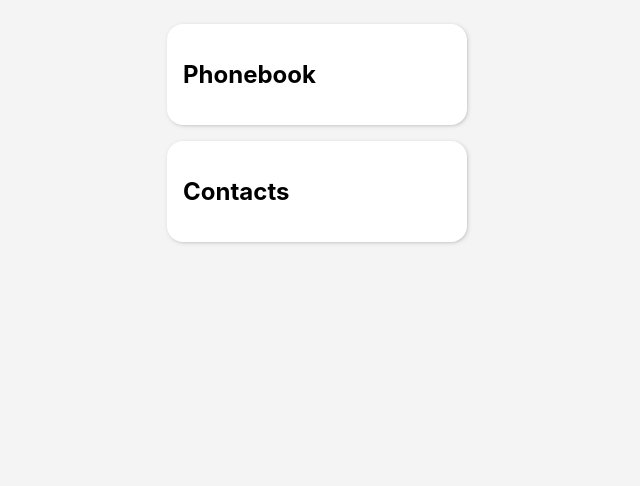
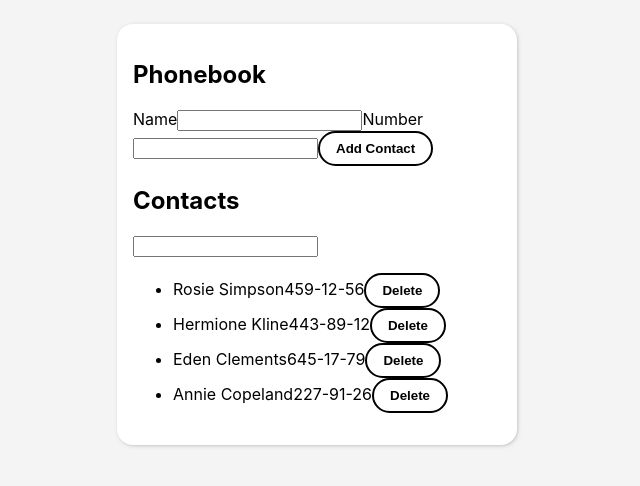
Before and after one commit to yarqui/02-ph, a React (Create React App) app: page / in a window 1280 px wide. Shown: the top 486 px of the page, without its empty margins (323-963 px from the left). Built offline with nearby package versions, Linux system fonts and the light colour scheme.

Commit message:
add form components and styles: - edit input type number styles - add Button and styles - edit Container styles - add Heading - edit Section - add titles.js - refactor App - add ContactFrom - add ContactList - add ContactListItem - add Filter

```diff
--- /dev/null
+++ b/src/common/components/Button/Button.jsx
@@ -0,0 +1,23 @@
+import PropTypes from 'prop-types';
+import { PureComponent } from 'react';
+import { ButtonStyled } from './Button.styled';
+
+class Button extends PureComponent {
+  static propTypes = {
+    type: PropTypes.string.isRequired,
+    label: PropTypes.string.isRequired,
+    onClick: PropTypes.func,
+  };
+
+  render() {
+    const { type, label, onClick } = this.props;
+
+    return (
+      <ButtonStyled type={type} onClick={onClick}>
+        {label}
+      </ButtonStyled>
+    );
+  }
+}
+
+export default Button;
--- a/src/components/Button/Button.styled.js
+++ b/src/common/components/Button/Button.styled.js
@@ -1,6 +1,6 @@
 import styled from 'styled-components';
 
-export const Button = styled('button')`
+export const ButtonStyled = styled('button')`
   padding-block: 8px;
   padding-inline: 16px;
 
--- a/src/common/components/Container/Container.styled.js
+++ b/src/common/components/Container/Container.styled.js
@@ -6,7 +6,7 @@ export const Container = styled('div')`
   justify-content: center;
   gap: 16px;
 
-  max-width: 300px;
+  width: 400px;
   padding-inline: 24px;
   margin-inline: auto;
   margin-block: 24px;
--- /dev/null
+++ b/src/common/components/Heading/Heading.jsx
@@ -0,0 +1,18 @@
+import { PureComponent } from 'react';
+import PropTypes from 'prop-types';
+
+class Heading extends PureComponent {
+  static propTypes = {
+    level: PropTypes.number.isRequired,
+    title: PropTypes.string.isRequired,
+  };
+
+  render() {
+    const { level, title } = this.props;
+    const HeadingLevel = `h${level}`;
+
+    return <HeadingLevel>{title}</HeadingLevel>;
+  }
+}
+
+export default Heading;
--- a/src/common/components/Section/Section.jsx
+++ b/src/common/components/Section/Section.jsx
@@ -1,22 +1,18 @@
 import { PureComponent } from 'react';
 import PropTypes from 'prop-types';
 
+import Heading from '../Heading/Heading';
 import { SectionStyled } from './Section.styled';
 
 class Section extends PureComponent {
-  static propTypes = {
-    title: PropTypes.string.isRequired,
-  };
+  // static propTypes = {
+  //   title: PropTypes.string.isRequired,
+  // };
 
   render() {
-    const { title, children } = this.props;
+    const { children } = this.props;
 
-    return (
-      <SectionStyled>
-        <h2>{title}</h2>
-        {children}
-      </SectionStyled>
-    );
+    return <SectionStyled>{children}</SectionStyled>;
   }
 }
 
--- /dev/null
+++ b/src/common/helpers/titles.js
@@ -0,0 +1,4 @@
+export const Titles = Object.freeze({
+  PHONEBOOK: 'Phonebook',
+  CONTACTS: 'Contacts',
+});
--- a/src/components/App.jsx
+++ b/src/components/App.jsx
@@ -1,28 +1,96 @@
 import { PureComponent } from 'react';
+import { nanoid } from 'nanoid';
 
+import { Titles } from 'common/helpers/titles';
 import Section from '../common/components/Section/Section';
+import Heading from 'common/components/Heading/Heading';
+import ContactForm from './ContactForm/ContactForm';
+import ContactList from './ContactList/ContactList';
 import { Container } from '../common/components/Container/Container.styled';
+import Filter from './Filter/Filter';
 
-const Titles = {
-  PHONEBOOK: 'Phonebook',
-  CONTACTS: 'Contacts',
+const INITIAL_STATE = {
+  contacts: [
+    { id: 'id-1', name: 'Rosie Simpson', number: '459-12-56' },
+    { id: 'id-2', name: 'Hermione Kline', number: '443-89-12' },
+    { id: 'id-3', name: 'Eden Clements', number: '645-17-79' },
+    { id: 'id-4', name: 'Annie Copeland', number: '227-91-26' },
+  ],
+  filter: '',
 };
 
 class App extends PureComponent {
-  state = {
-    contacts: [],
-    name: '',
+  state = INITIAL_STATE;
+
+  contactNameExists = name => {
+    const { contacts } = this.state;
+
+    return contacts.some(contact => contact.name === name);
+  };
+
+  filterContacts = filterQuery => {
+    this.setState({ filter: filterQuery });
+  };
+
+  showFilteredContacts = () => {
+    const { contacts, filter } = this.state;
+
+    return contacts?.filter(({ name }) =>
+      name.toLowerCase().includes(filter.toLowerCase())
+    );
+  };
+
+  addContact = contact => {
+    const { name } = contact;
+
+    if (this.contactNameExists(name)) {
+      alert(`${name} already exists in the phonebook.`);
+      return;
+    }
+
+    const newContact = { ...contact, id: nanoid(6) };
+    this.setState(prevState => ({
+      contacts: [...prevState.contacts, newContact],
+    }));
+  };
+
+  deleteContact = id => {
+    const { contacts } = this.state;
+
+    const updatedContacts = contacts?.filter(contact => contact.id !== id);
+
+    this.setState({
+      contacts: updatedContacts,
+    });
   };
 
   render() {
+    const filteredContacts = this.showFilteredContacts();
+
     return (
       <Container>
-        <Section title={Titles.PHONEBOOK}></Section>
+        <Section>
+          <Heading level={1} title={Titles.PHONEBOOK} />
+          <ContactForm addContact={this.addContact} />
 
-        <Section title={Titles.CONTACTS}></Section>
+          <Heading level={2} title={Titles.CONTACTS} />
+          <Filter filterContacts={this.filterContacts} />
+
+          <ContactList
+            contacts={filteredContacts}
+            deleteContact={this.deleteContact}
+          />
+        </Section>
       </Container>
     );
   }
 }
 
 export default App;
+
+// App - state: contacts, filter // handleAddContact / handleFilter / handleDeleteContact
+// ContactForm - state: name, tel // onSubmit={handleSubmitContact}
+// ContactList - props: filteredContacts // onDelete
+// Filter - // onChange of input - handleFilter
+//
+//
--- /dev/null
+++ b/src/components/ContactForm/ContactForm.jsx
@@ -0,0 +1,72 @@
+import { PureComponent } from 'react';
+import PropTypes from 'prop-types';
+
+import Button from 'common/components/Button/Button';
+
+const INITIAL_STATE = {
+  name: '',
+  number: '',
+};
+
+class ContactForm extends PureComponent {
+  static propTypes = {
+    addContact: PropTypes.func.isRequired,
+  };
+
+  state = INITIAL_STATE;
+
+  resetForm = () => {
+    this.setState(INITIAL_STATE);
+  };
+
+  handleInputChange = e => {
+    const { name, value } = e.currentTarget;
+    this.setState({ [name]: value });
+  };
+
+  handleSubmit = e => {
+    e.preventDefault();
+
+    const { name, number } = this.state;
+
+    const trimmedCredentials = { name: name.trim(), number: number.trim() };
+
+    this.props.addContact(trimmedCredentials);
+    this.resetForm();
+  };
+
+  render() {
+    const { name, number } = this.state;
+
+    return (
+      <form onSubmit={this.handleSubmit}>
+        <label htmlFor="name">Name</label>
+        <input
+          id="name"
+          type="text"
+          name="name"
+          value={name}
+          pattern="^[a-zA-Zа-яА-Я]+(([' \-][a-zA-Zа-яА-Я ])?[a-zA-Zа-яА-Я]*)*$"
+          title="Name may contain only letters, apostrophe, dash and spaces. For example Adrian, Jacob Mercer, Charles de Batz de Castelmore d'Artagnan"
+          onChange={this.handleInputChange}
+          required
+        />
+
+        <label htmlFor="number">Number</label>
+        <input
+          id="number"
+          type="number"
+          name="number"
+          value={number}
+          title="May contain only numbers"
+          onChange={this.handleInputChange}
+          required
+        />
+
+        <Button type="submit" label="Add contact" />
+      </form>
+    );
+  }
+}
+
+export default ContactForm;
--- /dev/null
+++ b/src/components/ContactList/ContactList.jsx
@@ -0,0 +1,37 @@
+import { PureComponent } from 'react';
+import PropTypes from 'prop-types';
+
+import ContactListItem from 'components/ContactListItem/ContactListItem';
+
+class ContactList extends PureComponent {
+  static propTypes = {
+    contacts: PropTypes.arrayOf(
+      PropTypes.shape({
+        id: PropTypes.string.isRequired,
+        name: PropTypes.string.isRequired,
+        number: PropTypes.string.isRequired,
+      }).isRequired
+    ).isRequired,
+    deleteContact: PropTypes.func.isRequired,
+  };
+
+  render() {
+    const { contacts, deleteContact } = this.props;
+
+    return (
+      <ul>
+        {contacts?.map(({ name, number, id }) => (
+          <ContactListItem
+            key={id}
+            id={id}
+            name={name}
+            number={number}
+            deleteContact={deleteContact}
+          />
+        ))}
+      </ul>
+    );
+  }
+}
+
+export default ContactList;
--- /dev/null
+++ b/src/components/ContactListItem/ContactListItem.jsx
@@ -0,0 +1,30 @@
+import { PureComponent } from 'react';
+import PropTypes from 'prop-types';
+
+import Button from 'common/components/Button/Button';
+
+class ContactListItem extends PureComponent {
+  static propTypes = {
+    id: PropTypes.string.isRequired,
+    name: PropTypes.string.isRequired,
+    number: PropTypes.string.isRequired,
+    deleteContact: PropTypes.func.isRequired,
+  };
+
+  render() {
+    const { id, name, number, deleteContact } = this.props;
+    return (
+      <li>
+        <span>{name}</span>
+        <span>{number}</span>
+        <Button
+          type="button"
+          label="Delete"
+          onClick={() => deleteContact(id)}
+        />
+      </li>
+    );
+  }
+}
+
+export default ContactListItem;
--- /dev/null
+++ b/src/components/Filter/Filter.jsx
@@ -0,0 +1,22 @@
+import { PureComponent } from 'react';
+import PropTypes from 'prop-types';
+
+class Filter extends PureComponent {
+  static propTypes = { filterContacts: PropTypes.func.isRequired };
+
+  render() {
+    const { filter } = this.props;
+
+    return (
+      <input
+        type="text"
+        name="filter"
+        value={filter}
+        onChange={e => this.props.filterContacts(e.target.value)}
+        required
+      />
+    );
+  }
+}
+
+export default Filter;
--- a/src/index.css
+++ b/src/index.css
@@ -15,3 +15,15 @@ code {
   font-family: source-code-pro, Menlo, Monaco, Consolas, 'Courier New',
     monospace;
 }
+
+/* Chrome, Safari, Edge, Opera */
+input::-webkit-outer-spin-button,
+input::-webkit-inner-spin-button {
+  -webkit-appearance: none;
+  margin: 0;
+}
+
+/* Firefox */
+input[type='number'] {
+  -moz-appearance: textfield;
+}
```
